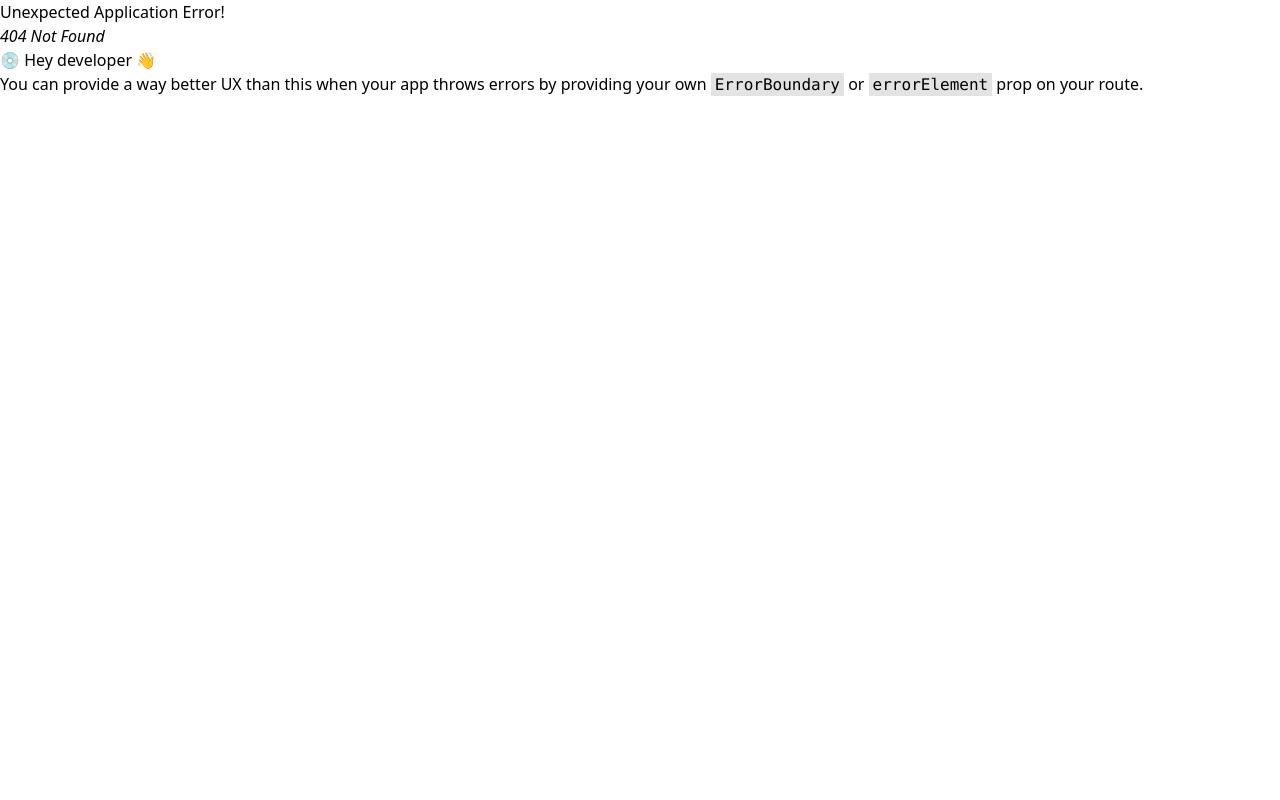
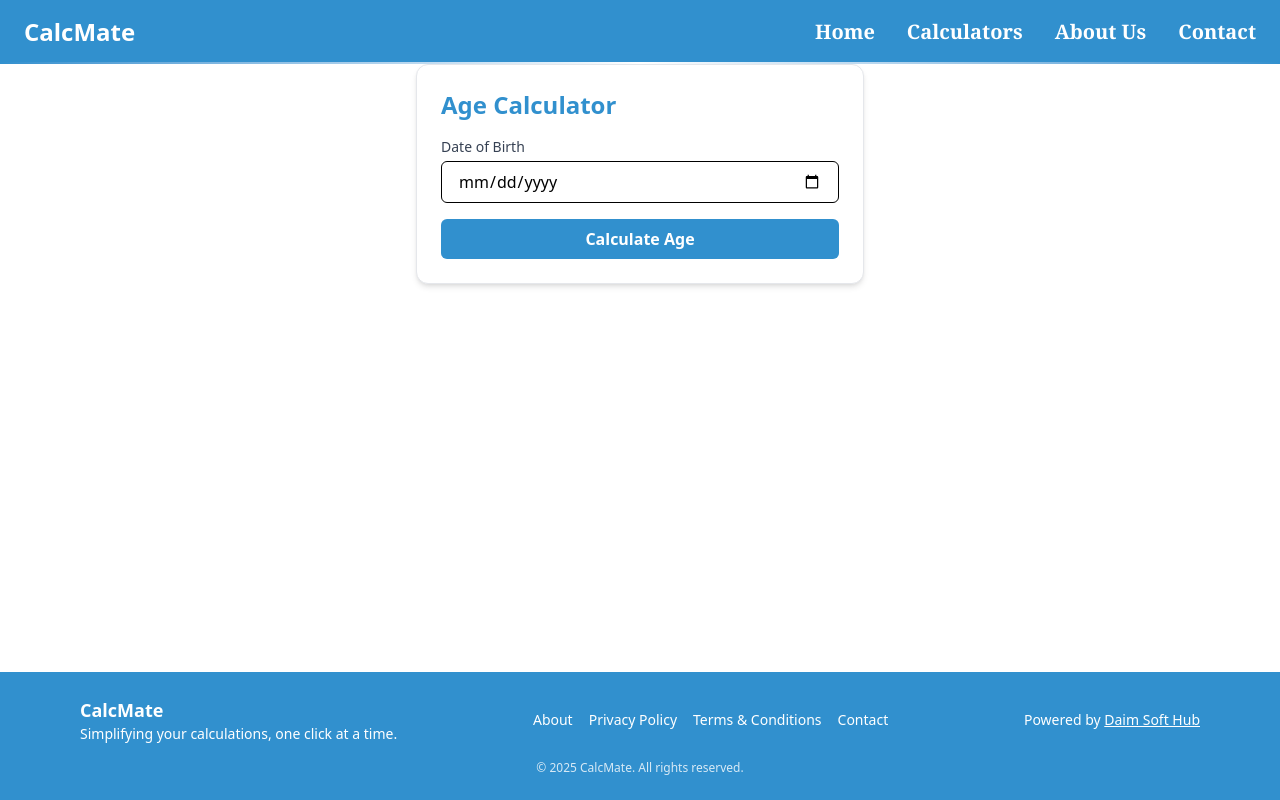
Before and after one commit to Saadbkhalid666/CalcMate, a React (Vite) app in the folder frontend/: page /age-calculator in a window 1280 px wide. Before the commit this address had no page. Built offline with nearby package versions, Linux system fonts and the light colour scheme.

Commit message:
Age calculator

```diff
--- /dev/null
+++ b/frontend/src/pages/CalculatorPages/AgeCalculator.jsx
@@ -0,0 +1,65 @@
+import React, { useState } from "react";
+
+export const AgeCalculator = () => {
+  const [dob, setDob] = useState("");
+  const [ageResult, setAgeResult] = useState(null);
+
+  const calculateAge = () => {
+    if (!dob) {
+      setAgeResult(null);
+      return;
+    }
+
+    const birthDate = new Date(dob);
+    const today = new Date();
+
+    let years = today.getFullYear() - birthDate.getFullYear();
+    let months = today.getMonth() - birthDate.getMonth();
+    let days = today.getDate() - birthDate.getDate();
+
+    if (days < 0) {
+      months--;
+      days += new Date(today.getFullYear(), today.getMonth(), 0).getDate(); // previous month days
+    }
+
+    if (months < 0) {
+      years--;
+      months += 12;
+    }
+
+    setAgeResult({ years, months, days });
+  };
+
+  return (
+    <div className="max-w-md mx-auto p-6 bg-white rounded-xl shadow-md border border-gray-200">
+      <h2 className="text-2xl font-bold mb-4 text-[#3190ce]">Age Calculator</h2>
+
+      <div className="mb-4">
+        <label className="block text-sm font-medium text-gray-700 mb-1">
+          Date of Birth
+        </label>
+        <input
+          type="date"
+          value={dob}
+          onChange={(e) => setDob(e.target.value)}
+          className="w-full px-4 py-2 border rounded-md focus:outline-none focus:ring-2 focus:ring-[#3190ce]"
+        />
+      </div>
+
+      <button
+        onClick={calculateAge}
+        className="w-full bg-[#3190ce] hover:bg-blue-700 text-white font-semibold py-2 px-4 rounded-md transition"
+      >
+        Calculate Age
+      </button>
+
+      {ageResult && (
+        <div className="mt-6 text-gray-800 space-y-2">
+          <p>
+            <strong>Your Age:</strong> {ageResult.years} years, {ageResult.months} months, {ageResult.days} days
+          </p>
+        </div>
+      )}
+    </div>
+  );
+};
--- a/frontend/src/routes/router.jsx
+++ b/frontend/src/routes/router.jsx
@@ -9,6 +9,7 @@ import { GSTCalculator } from "../pages/CalculatorPages/GSTCalculator";
 import { PercentageCalculator } from "../pages/CalculatorPages/PercentageCalculator";
 import { LoanEMICalculator } from "../pages/CalculatorPages/LoanEmiCalculator";
 import { BMICalculator } from "../pages/CalculatorPages/BmiCalculator";
+import { AgeCalculator } from "../pages/CalculatorPages/AgeCalculator";
 
 export const router  =  createBrowserRouter([
     {path:"/",element:<Layout   />, children:[
@@ -19,6 +20,7 @@ export const router  =  createBrowserRouter([
         {path:'/percentage-calculator',element:<PercentageCalculator  />},
         {path:'/loan-emi-calculator',element:<LoanEMICalculator  />},
         {path:'/bmi-calculator',element:<BMICalculator  />},
+        {path:'/age-calculator',element:<AgeCalculator  />},
 
     ]}
 ])
```
